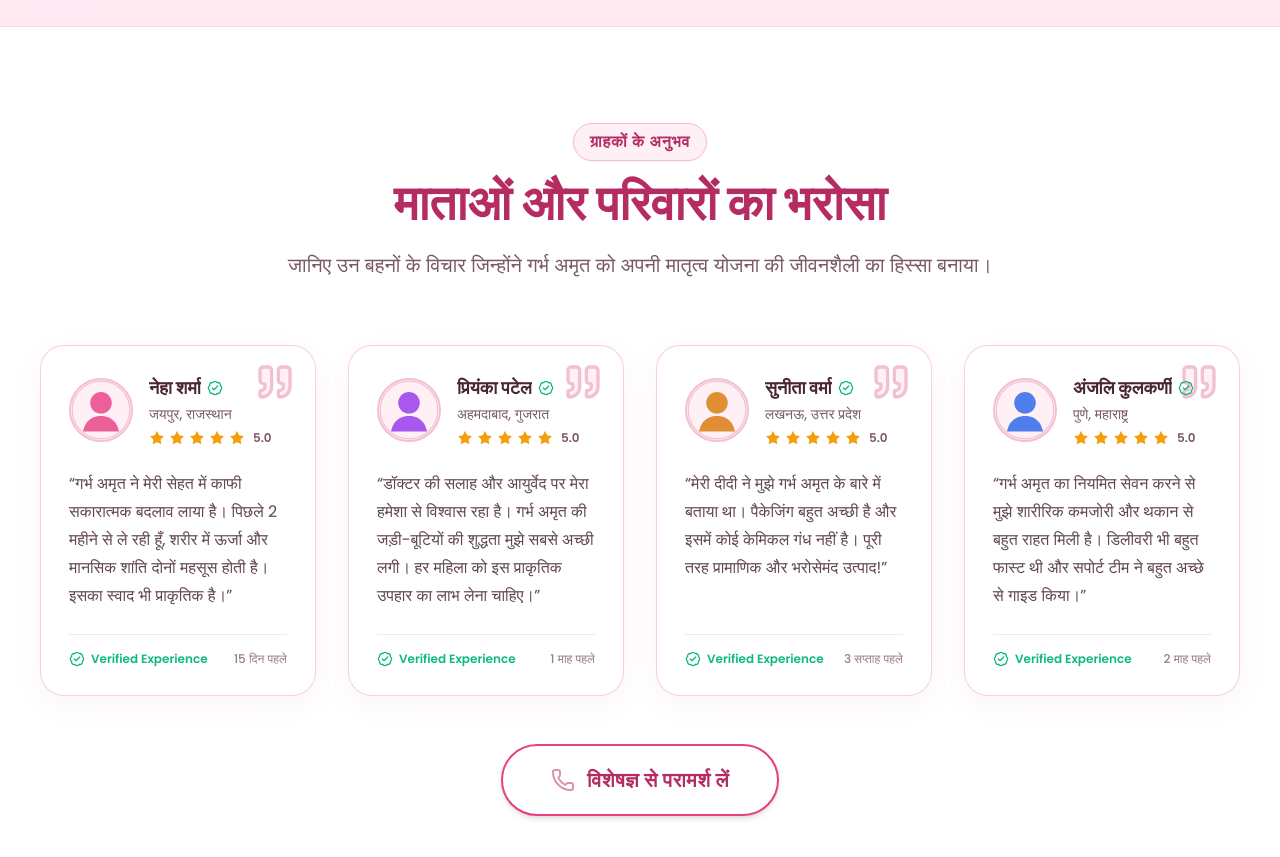
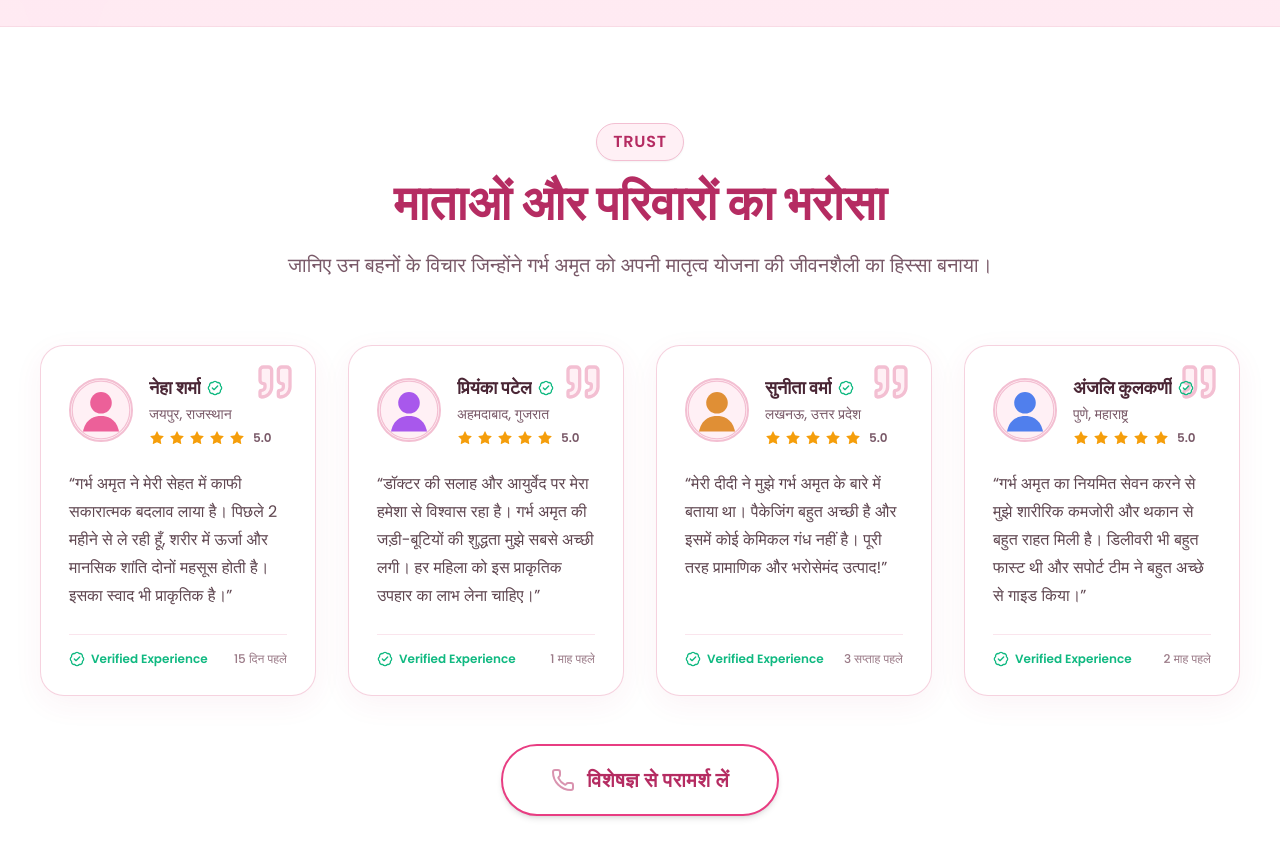
Before and after one commit to dev-imran-hussain/garbhamrit, a Next.js app: page / in a window 1280 px wide. Shown: the part 2620-3477 px from the top of the page. Built offline with nearby package versions, Linux system fonts and the light colour scheme.

Commit message:
ग्राहकों के  अनुभ to Trust

```diff
--- a/components/landing/CustomerReviews.tsx
+++ b/components/landing/CustomerReviews.tsx
@@ -9,7 +9,7 @@
     <section className="py-14 md:py-20 lg:py-24 bg-white border-b border-[#F3BFD2]/30">
       <div className="max-w-7xl mx-auto px-4 sm:px-6 lg:px-10">
         <SectionHeading
-          badge="ग्राहकों के अनुभव"
+          badge="Trust"
           title="माताओं और परिवारों का भरोसा"
           subtitle="जानिए उन बहनों के विचार जिन्होंने गर्भ अमृत को अपनी मातृत्व योजना की जीवनशैली का हिस्सा बनाया।"
         />
```
